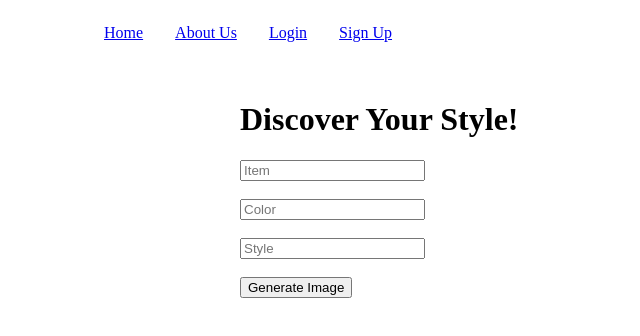
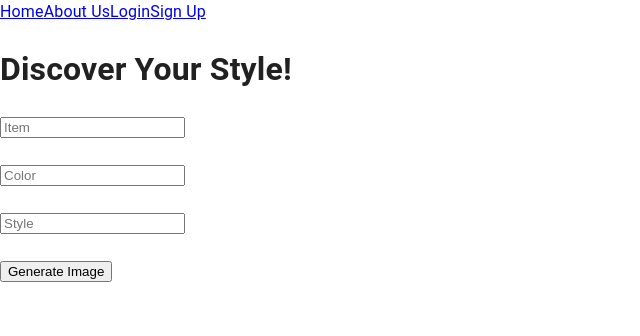
Before and after one commit to BATFISH-XV/fashion-selector, a React app: page / in a window 1280 px wide. Shown: the top 336 px of the page, without its empty margins (0-640 px from the left). Built offline with nearby package versions, Linux system fonts and the light colour scheme.

Commit message:
index.js setup, App wrapped with themeProvider

```diff
--- a/client/src/index.js
+++ b/client/src/index.js
@@ -1,9 +1,27 @@
 // index.js
 
+import { ThemeProvider, createTheme } from '@mui/material/styles';
+import CssBaseline from '@mui/material/CssBaseline';
+import App from './components/App.jsx';
 import React from 'react';
 import { createRoot } from 'react-dom/client';
-import App from './components/App.jsx';
-import './style.css';
+
+const theme = createTheme();
 
 const root = createRoot(document.getElementById('root'));
-root.render(<App />);
+root.render(
+  <ThemeProvider theme={theme}>
+    <CssBaseline />
+    <App />
+  </ThemeProvider>
+);
+
+ // // index.js
+
+// import React from 'react';
+// import { createRoot } from 'react-dom/client';
+// import App from './components/App.jsx';
+// import './style.css';
+
+// const root = createRoot(document.getElementById('root'));
+// root.render(<App />);
```
